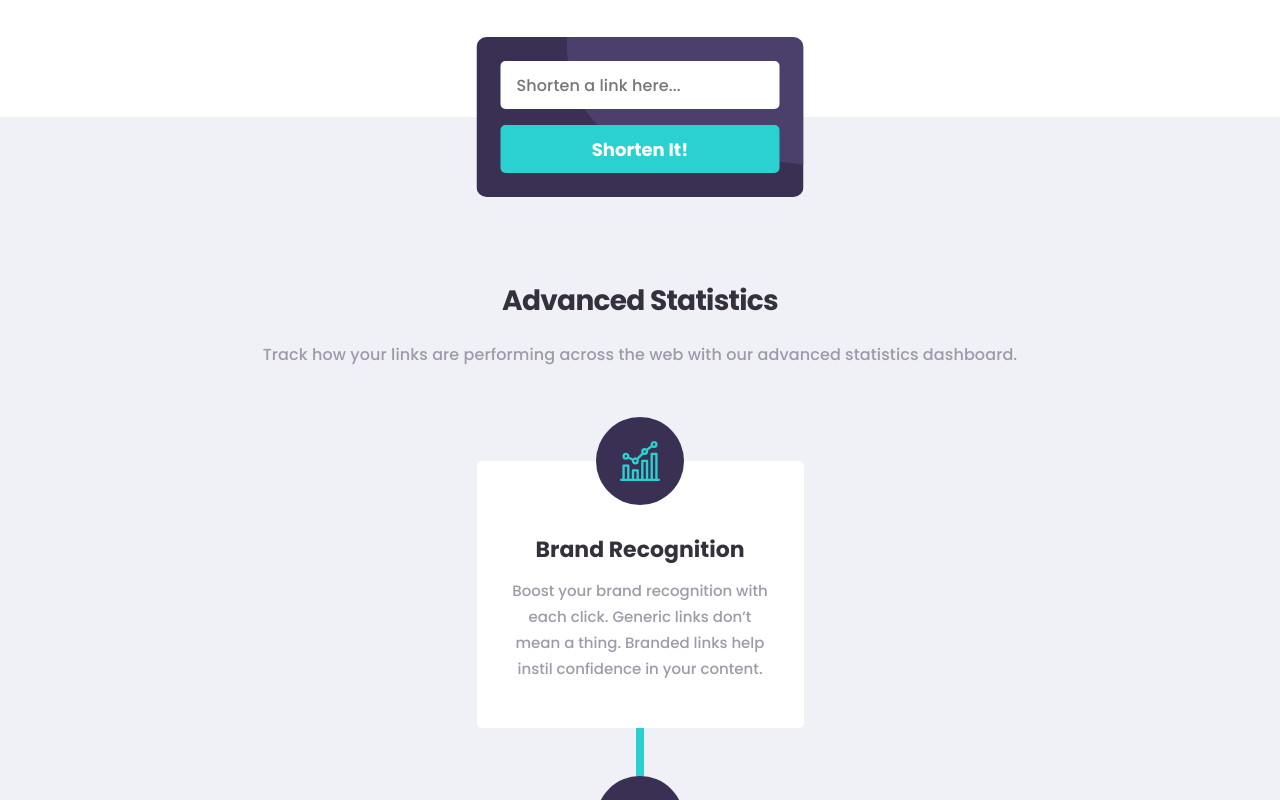
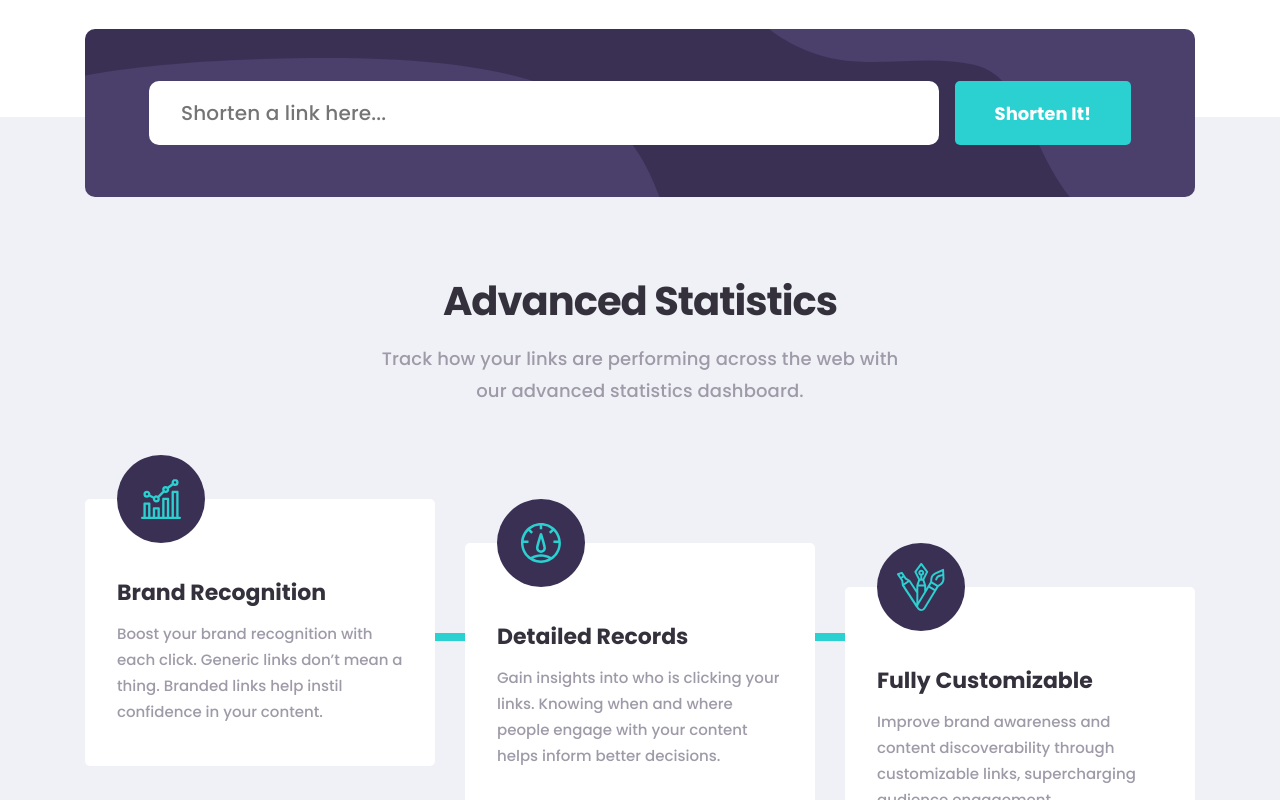
Before and after one commit to HanSeongLee/url-shortening-api-landing-page, a Next.js app: page / in a window 1280 px wide. Shown: the part 620-1420 px from the top of the page. Built offline with nearby package versions, Linux system fonts and the light colour scheme; no server answers.

Commit message:
ADD | Feature section on desktop

```diff
--- a/components/Container/style.module.scss
+++ b/components/Container/style.module.scss
@@ -7,5 +7,6 @@
     max-width: 1110px;
     width: 100%;
     height: 100%;
+    padding: 0;
   }
 }
--- a/components/FeatureCard/style.module.scss
+++ b/components/FeatureCard/style.module.scss
@@ -1,3 +1,5 @@
+@import "styles/utils";
+
 .featureCard {
   position: relative;
   background: #FFFFFF;
@@ -5,6 +7,22 @@
   padding: 72px 32px 32px;
   max-width: 327px;
   min-height: 267px;
+  text-align: center;
+
+  @include media(">desktop") {
+    width: 350px;
+    max-width: 350px;
+    text-align: left;
+    padding-top: 77px;
+
+    &:nth-child(2) {
+      top: 44px;
+    }
+
+    &:nth-child(3) {
+      top: 88px;
+    }
+  }
 
   .iconWrapper {
     position: absolute;
@@ -18,13 +36,18 @@
     display: flex;
     align-items: center;
     justify-content: center;
+
+    @include media(">desktop") {
+      top: 0;
+      left: 32px;
+      transform: translateY(-50%) translateX(0);
+    }
   }
 
   .title {
     font-weight: bold;
     font-size: 22px;
     line-height: 33px;
-    text-align: center;
     color: #34313D;
     margin-bottom: 12px;
   }
@@ -33,7 +56,6 @@
     font-weight: normal;
     font-size: 15px;
     line-height: 26px;
-    text-align: center;
     color: #9E9AA8;
   }
 }
--- a/components/FeatureSection/index.js
+++ b/components/FeatureSection/index.js
@@ -34,6 +34,9 @@ const FeatureSection = () => {
                 {/*    <ShortenLinkCard link={'https://www.frontendmentor.io'}*/}
                 {/*                     shortenLink={'https://rel.ink/k4lKyk\t'}*/}
                 {/*    />*/}
+                {/*    <ShortenLinkCard link={'https://www.frontendmentor.io'}*/}
+                {/*                     shortenLink={'https://rel.ink/k4lKyk\t'}*/}
+                {/*    />*/}
                 {/*</div>*/}
             </Container>
 
@@ -41,9 +44,11 @@ const FeatureSection = () => {
                 <h3 className={styles.title}>
                     Advanced Statistics
                 </h3>
-                <p className={styles.description}>
-                    Track how your links are performing across the web with our advanced statistics dashboard.
-                </p>
+                <div className={styles.descriptionWrapper}>
+                    <p className={styles.description}>
+                        Track how your links are performing across the web with our advanced statistics dashboard.
+                    </p>
+                </div>
 
                 <div className={styles.featureCardContainer}>
                     {features?.map((feature) => (
--- a/components/FeatureSection/style.module.scss
+++ b/components/FeatureSection/style.module.scss
@@ -1,19 +1,31 @@
+@import "styles/utils";
+
 .featureSection {
-  position: relative;
   padding-top: 80px;
   padding-bottom: 80px;
   text-align: center;
+
+  > div {
+    position: relative;
+  }
 
   .shortenItFormWrapper {
     position: absolute;
     top: 0;
     left: 50%;
+    transform: translateX(-50%) translateY(-100%);
+    width: 100%;
+    min-width: 327px;
   }
 
   .shortenLinkCardContainer {
     display: grid;
     grid-gap: 24px;
     margin-top: 24px;
+
+    @include media(">desktop") {
+      grid-gap: 16px;
+    }
   }
 
   .title {
@@ -25,7 +37,19 @@
     color: #34313D;
     margin-top: 80px;
     margin-bottom: 16px;
+
+    @include media(">desktop") {
+      font-size: 40px;
+      line-height: 48px;
+      letter-spacing: -1px;
+      margin-bottom: 18px;
     }
+  }
+
+  .descriptionWrapper {
+    display: flex;
+    align-items: center;
+    justify-content: center;
 
     .description {
       font-size: 16px;
@@ -34,6 +58,14 @@
       letter-spacing: 0.109091px;
       color: #9E9AA8;
       margin-bottom: 92px;
+      max-width: 540px;
+
+      @include media(">desktop") {
+        font-size: 18px;
+        line-height: 32px;
+        letter-spacing: 0.122727px;
+      }
+    }
   }
 
   .featureCardContainer {
@@ -42,6 +74,12 @@
     flex-direction: column;
     align-items: center;
     grid-gap: 92px;
+
+    @include media(">desktop") {
+      flex-direction: row;
+      grid-gap: 30px;
+      margin-bottom: 120px;
+    }
 
     &::before {
       position: absolute;
@@ -52,6 +90,13 @@
       background: #2BD0D0;
       width: 8px;
       height: 100%;
+
+      @include media(">desktop") {
+        top: 50%;
+        left: 50%;
+        width: 100%;
+        height: 8px;
       }
     }
   }
+}
--- a/components/ShortenItForm/index.js
+++ b/components/ShortenItForm/index.js
@@ -16,7 +16,7 @@ const ShortenItForm = () => {
         <form className={styles.shortenItForm}
               onInvalid={onInvalid}
         >
-            <div>
+            <div className={styles.inputWrapper}>
                 <input className={cn(styles.shortenItInput, {
                     [styles.error]: error,
                 })}
@@ -25,7 +25,7 @@ const ShortenItForm = () => {
                        required
                 />
                 {error && (
-                    <div className={styles.error}>
+                    <div className={styles.errorMessage}>
                         Please add a link
                     </div>
                 )}
--- a/components/ShortenItForm/style.module.scss
+++ b/components/ShortenItForm/style.module.scss
@@ -1,17 +1,25 @@
+@import "styles/utils";
 
 .shortenItForm {
-  position: absolute;
-  left: 50%;
-  bottom: 0;
-  transform: translateX(-50%) translateY(50%);
-  width: 327px;
-
   display: grid;
   grid-gap: 16px;
   background: #3A3054 url("/img/bg-shorten-mobile.svg") no-repeat;
   background-position: top right;
   border-radius: 10px;
   padding: 24px;
+
+  @include media(">desktop") {
+    display: flex;
+    padding: 52px 64px;
+    background: #3A3054 url("/img/bg-shorten-desktop.svg") no-repeat;
+  }
+
+  .inputWrapper {
+    position: relative;
+
+    @include media(">desktop") {
+      flex: 1;
+    }
 
     .shortenItInput {
       border: 0;
@@ -27,6 +35,15 @@
       padding: 6px 16px;
       outline: none;
 
+      @include media(">desktop") {
+        height: 64px;
+        border-radius: 10px;
+        font-size: 20px;
+        line-height: 36px;
+        letter-spacing: 0.15px;
+        padding: 14px 32px;
+      }
+
       &.error {
         font-style: normal;
         font-size: 16px;
@@ -35,13 +52,19 @@
         color: rgba(244, 99, 99, 0.5);
         border: 3px solid #F46363;
 
+        @include media(">desktop") {
+          font-size: 20px;
+          line-height: 36px;
+          letter-spacing: 0.15px;
+        }
+
         &::placeholder {
           color: inherit;
         }
       }
     }
 
-  .error {
+    .errorMessage {
       font-style: italic;
       font-weight: 500;
       font-size: 12px;
@@ -50,9 +73,24 @@
       color: #F46363;
       margin-top: 4px;
       text-align: left;
+
+      @include media(">desktop") {
+        position: absolute;
+        left: 0;
+      }
+    }
   }
 
   .buttonWrapper {
     width: 100%;
+
+    @include media(">desktop") {
+      width: initial;
+
+      > button {
+        height: 100%;
+        border-radius: 10px;
       }
     }
+  }
+}
--- a/components/ShortenLinkCard/index.js
+++ b/components/ShortenLinkCard/index.js
@@ -17,6 +17,7 @@ const ShortenLinkCard = ({ link, shortenLink }) => {
             <div className={styles.originalLink}>
                 {link}
             </div>
+            <div className={styles.rightSide}>
                 <div className={styles.shortenItLink}>
                     {shortenLink}
                 </div>
@@ -38,6 +39,7 @@ const ShortenLinkCard = ({ link, shortenLink }) => {
                     )}
                 </div>
             </div>
+        </div>
     );
 };
 
--- a/components/ShortenLinkCard/style.module.scss
+++ b/components/ShortenLinkCard/style.module.scss
@@ -1,8 +1,16 @@
+@import "styles/utils";
 
 .shortenLinkCard {
   background: #FFFFFF;
   border-radius: 5px;
   text-align: left;
+
+  @include media(">desktop") {
+    display: flex;
+    align-items: center;
+    justify-content: space-between;
+    padding: 16px 24px;
+  }
 
   .originalLink {
     font-size: 16px;
@@ -12,6 +20,20 @@
     padding: 6px 16px 8px;
 
     border-bottom: 1px solid rgba(158, 154, 168, 0.25);
+
+    @include media(">desktop") {
+      font-size: 20px;
+      line-height: 36px;
+      letter-spacing: 0.15px;
+      padding: 0;
+      border-bottom: none;
+    }
+  }
+
+  .rightSide {
+    @include media(">desktop") {
+      display: flex;
+      align-items: center;
     }
 
     .shortenItLink {
@@ -20,10 +42,31 @@
       letter-spacing: 0.12px;
       color: #2BD0D0;
       padding: 6px 16px 8px;
+
+      @include media(">desktop") {
+        font-size: 20px;
+        line-height: 36px;
+        letter-spacing: 0.15px;
+        padding: 0;
+        margin-right: 24px;
+      }
     }
 
     .copyButtonWrapper {
       width: 100%;
       padding: 0 16px 16px;
+
+      @include media(">desktop") {
+        padding: 0;
+
+        > button {
+          font-size: 15px;
+          line-height: 22px;
+          padding: 0;
+          width: 103px;
+          height: 40px;
         }
       }
+    }
+  }
+}
```
Lines whose indentation alone changed are shown as unchanged.
